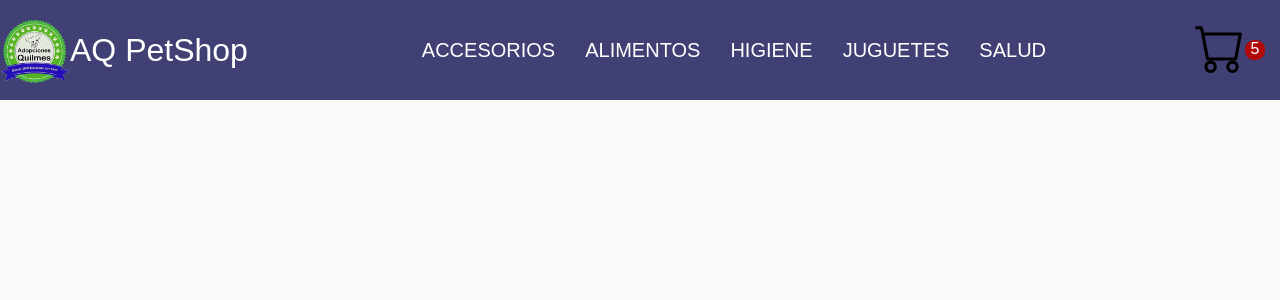
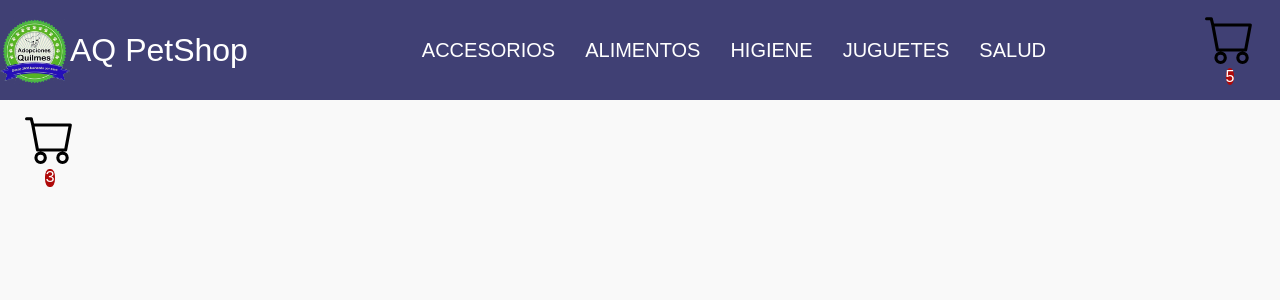
Before and after one commit to a-tello/PetShop-React-Tello, a React (Create React App) app: page /cart in a window 1280 px wide. Shown: the top 300 px of the page. Built offline with nearby package versions, Linux system fonts and the light colour scheme; a small style sheet from the web is missing; a web font is replaced by a local one.

Commit message:
cambios generales

```diff
--- a/src/App.js
+++ b/src/App.js
@@ -3,6 +3,7 @@ import ItemListContainer from './components/ItemsListContainer/ItemListcontainer
 import './App.css';
 import { BrowserRouter, Routes, Route } from 'react-router-dom';
 import ItemDetailContainer from './components/ItemDetailContainer/ItemDetailContainer';
+import CartWidget from './components/CartWidget/CartWidget';
 
 function App() {
   return (
@@ -25,6 +26,11 @@ function App() {
                     element={<ItemDetailContainer />
                     }
                 />
+                <Route
+                    path='/cart'
+                    element={<CartWidget />
+                    }
+                />
             </Routes>
         </div>
     </BrowserRouter>
--- a/src/components/CartWidget/CartWidget.js
+++ b/src/components/CartWidget/CartWidget.js
@@ -1,11 +1,14 @@
 import cart from '../../cart.svg'
 import './CartWidget.css'
+import { Link } from 'react-router-dom'
 
 const CartWidget = ({quantity = 3}) => {
     return(
         <div className='cart'>
-            <a href='#'><img src={cart} alt='cart logo' className='cartLogo' /></a>
-            <span className='notification'>{quantity}</span>
+            <Link to='/cart'>
+                <img src={cart} alt='cart logo' className='cartLogo' />
+                <span className='notification'>{quantity}</span>
+            </Link>
         </div>
     )
 }
--- a/src/index.js
+++ b/src/index.js
@@ -2,7 +2,6 @@ import React from 'react';
 import ReactDOM from 'react-dom/client';
 import './index.css';
 import App from './App';
-import reportWebVitals from './reportWebVitals';
 
 const root = ReactDOM.createRoot(document.getElementById('root'));
 root.render(
@@ -10,8 +9,3 @@ root.render(
     <App />
   </React.StrictMode>
 );
-
-// If you want to start measuring performance in your app, pass a function
-// to log results (for example: reportWebVitals(console.log))
-// or send to an analytics endpoint. Learn more: https://bit.ly/CRA-vitals
-reportWebVitals();
--- a/src/reportWebVitals.js
+++ /dev/null
@@ -1,13 +0,0 @@
-const reportWebVitals = onPerfEntry => {
-  if (onPerfEntry && onPerfEntry instanceof Function) {
-    import('web-vitals').then(({ getCLS, getFID, getFCP, getLCP, getTTFB }) => {
-      getCLS(onPerfEntry);
-      getFID(onPerfEntry);
-      getFCP(onPerfEntry);
-      getLCP(onPerfEntry);
-      getTTFB(onPerfEntry);
-    });
-  }
-};
-
-export default reportWebVitals;
```
Also changed, not shown: src/setupTests.js (deleted, +0 -5 lines), 1 other file (tests, documents, lock files or other folders).
